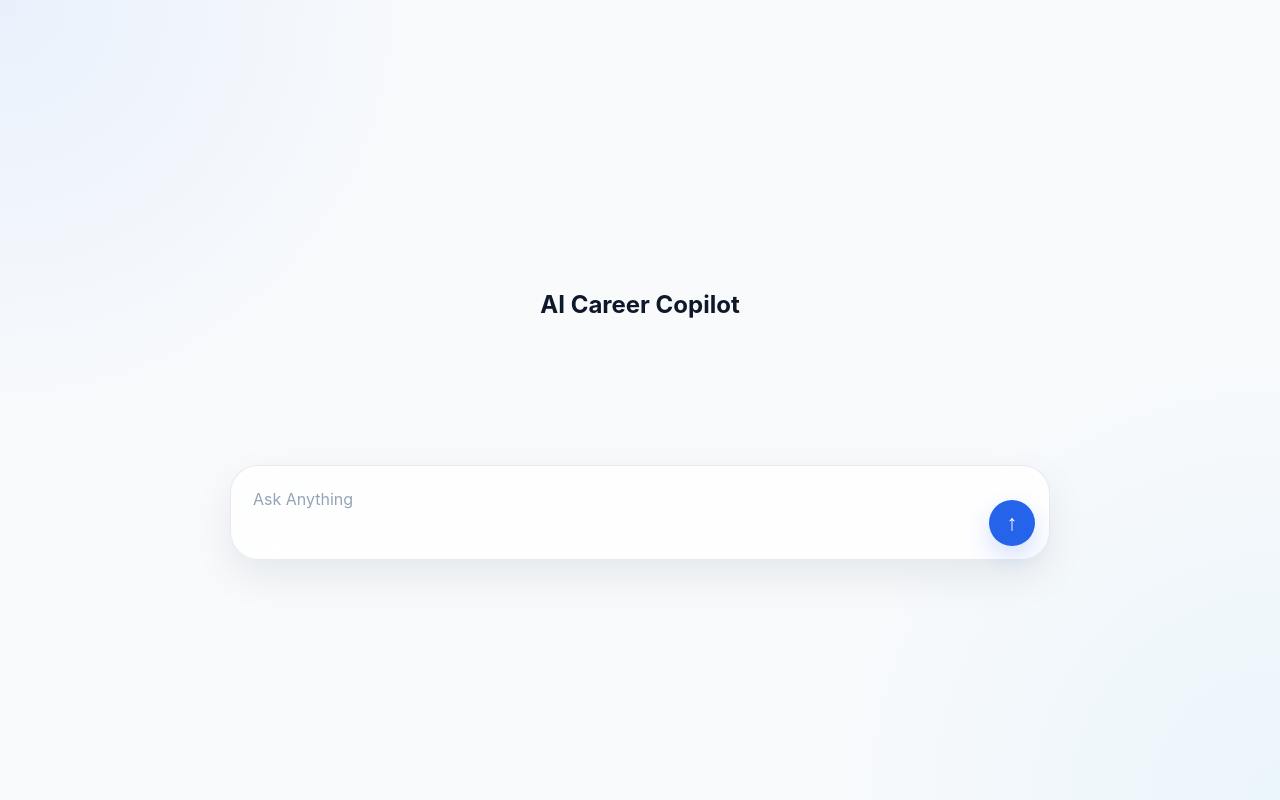
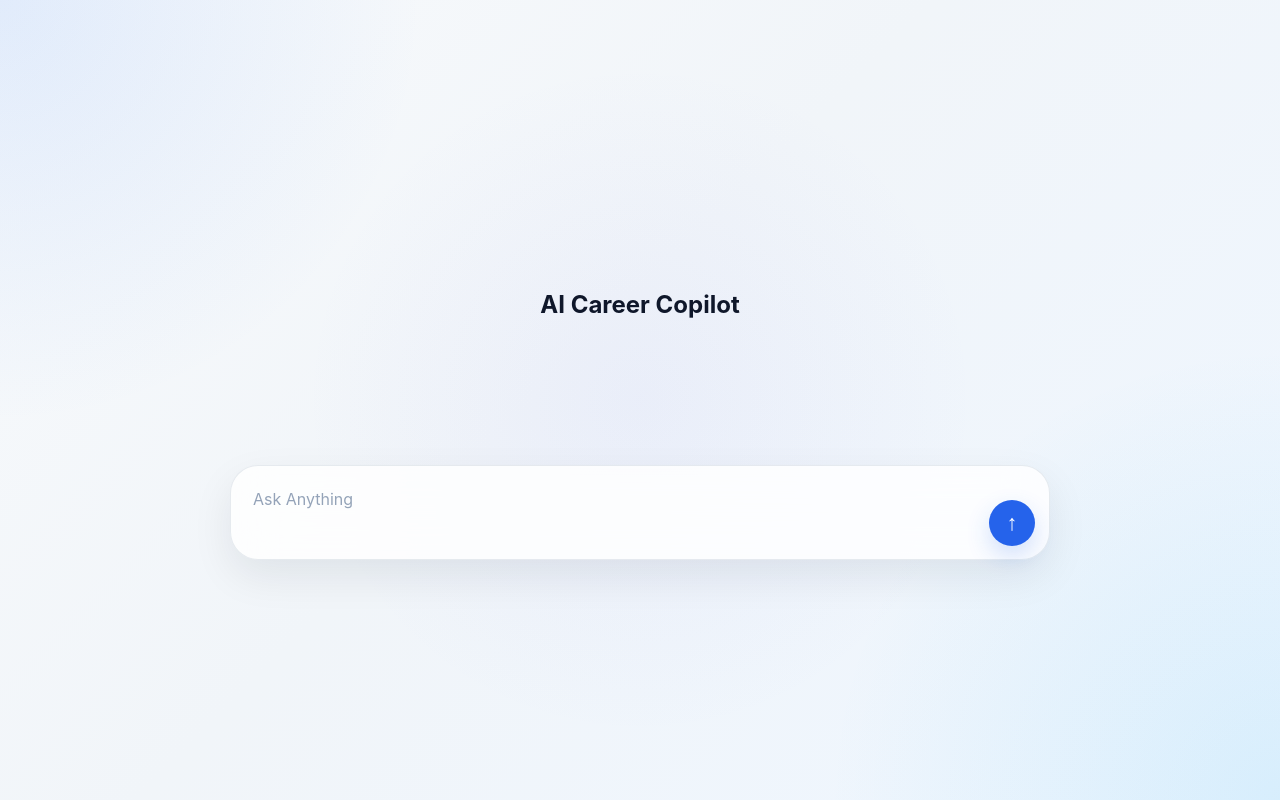
Before and after one commit to trupen0009-tech/career_analyzer, a React (Vite) app in the folder frontend/: page / in a window 1280 px wide. Built offline with nearby package versions, Linux system fonts and the light colour scheme.

Commit message:
Update style.css

```diff
--- a/frontend/src/style.css
+++ b/frontend/src/style.css
@@ -15,16 +15,32 @@ body {
   height: 100vh;
   position: relative;
   overflow: hidden;
+
   background:
-    radial-gradient(circle at top left,
-      rgba(59, 130, 246, 0.08),
-      transparent 28%),
+    radial-gradient(
+      circle at top left,
+      rgba(59, 130, 246, 0.12),
+      transparent 28%
+    ),
 
-    radial-gradient(circle at bottom right,
-      rgba(14, 165, 233, 0.06),
-      transparent 30%),
+    radial-gradient(
+      circle at bottom right,
+      rgba(14, 165, 233, 0.10),
+      transparent 30%
+    ),
 
-    #f8fafc;
+    radial-gradient(
+      circle at center,
+      rgba(99, 102, 241, 0.05),
+      transparent 45%
+    ),
+
+    linear-gradient(
+      135deg,
+      #f8fafc 0%,
+      #f1f5f9 45%,
+      #eef6ff 100%
+    );
 }
 
 .chat-layout {
```
